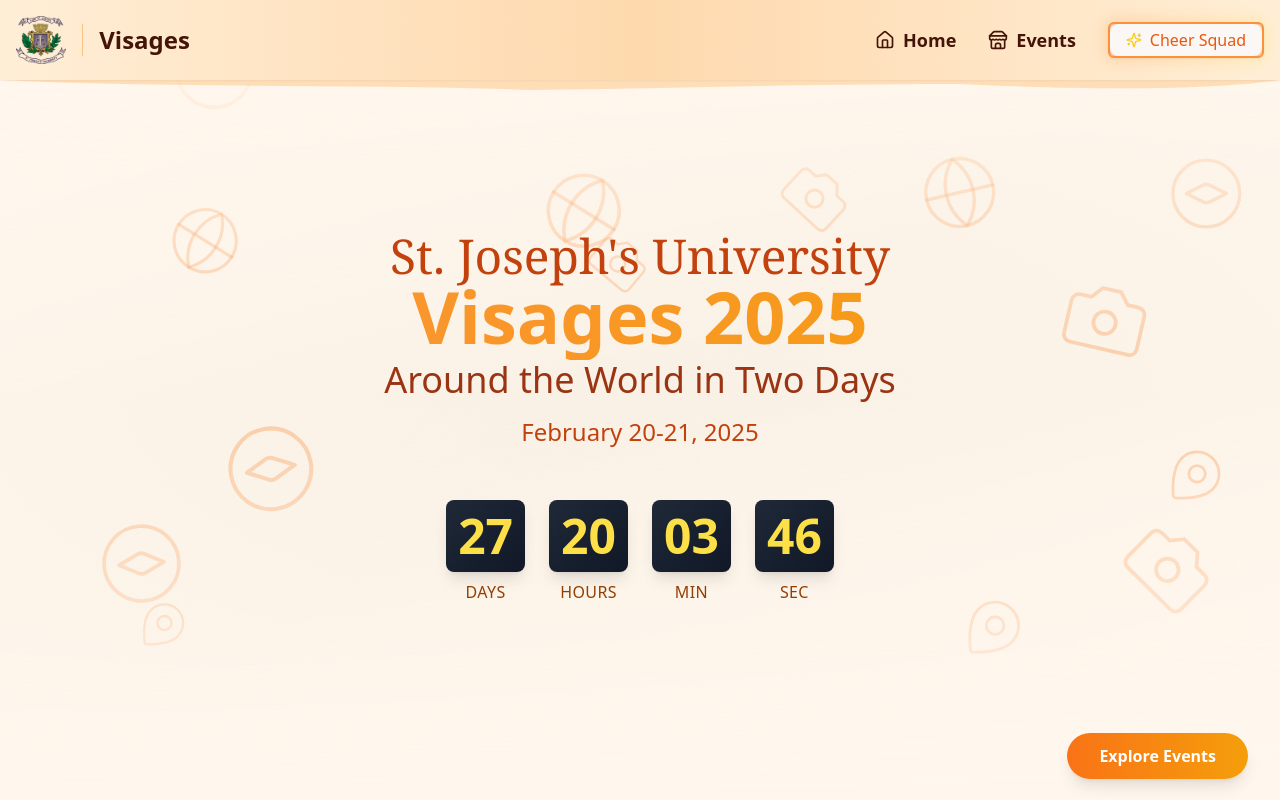
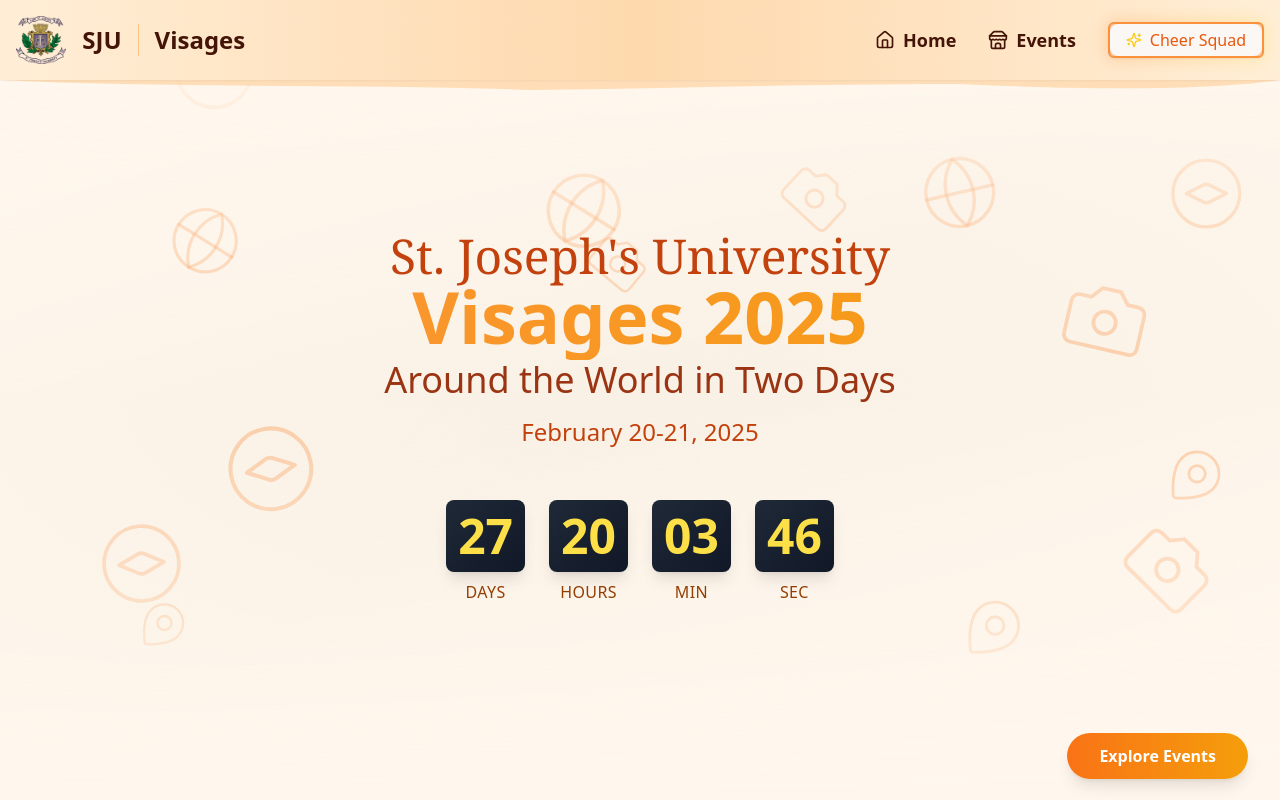
Before and after one commit to ammar-codeable/visages, a React (Vite) app: page / in a window 1280 px wide. Shown: the top 800 px of the page. Built offline with nearby package versions, Linux system fonts and the light colour scheme.

Commit message:
feat: add SJU link to Navbar

```diff
--- a/src/components/Navbar.tsx
+++ b/src/components/Navbar.tsx
@@ -105,6 +105,12 @@ const Navbar = () => {
               alt="University Logo"
               className="h-12 w-auto object-contain"
             />
+            <a
+              href="https://sju.edu.in"
+              className="text-2xl font-bold text-orange-950 transition-all hover:text-orange-700"
+            >
+              SJU
+            </a>
             <Separator
               orientation="vertical"
               className="h-8 bg-orange-300/80"
```
